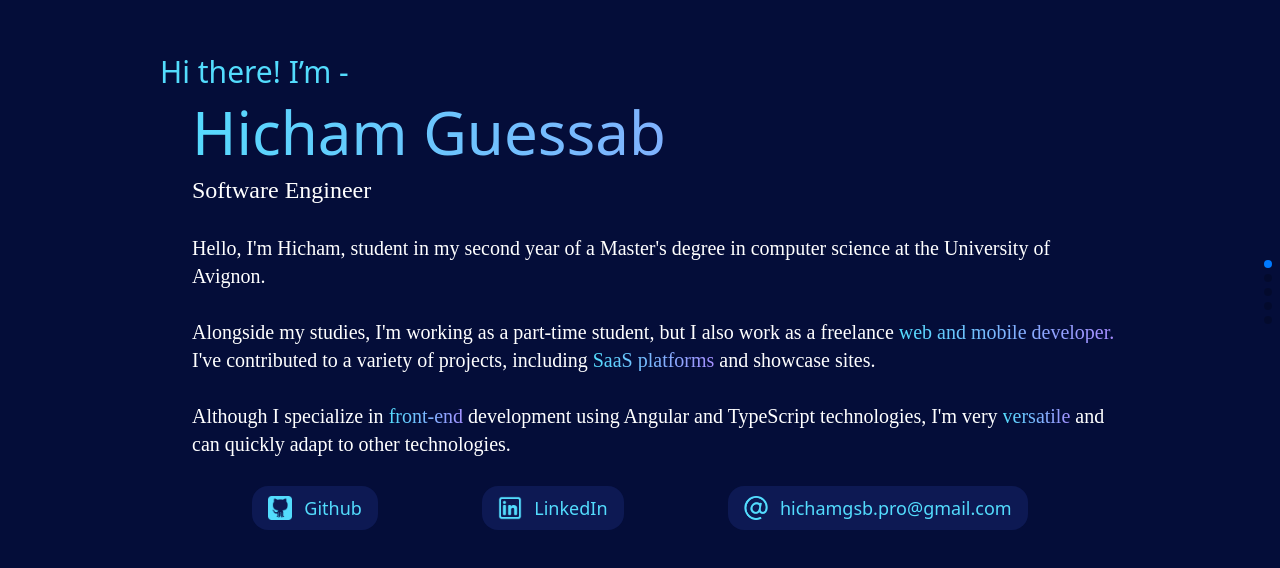
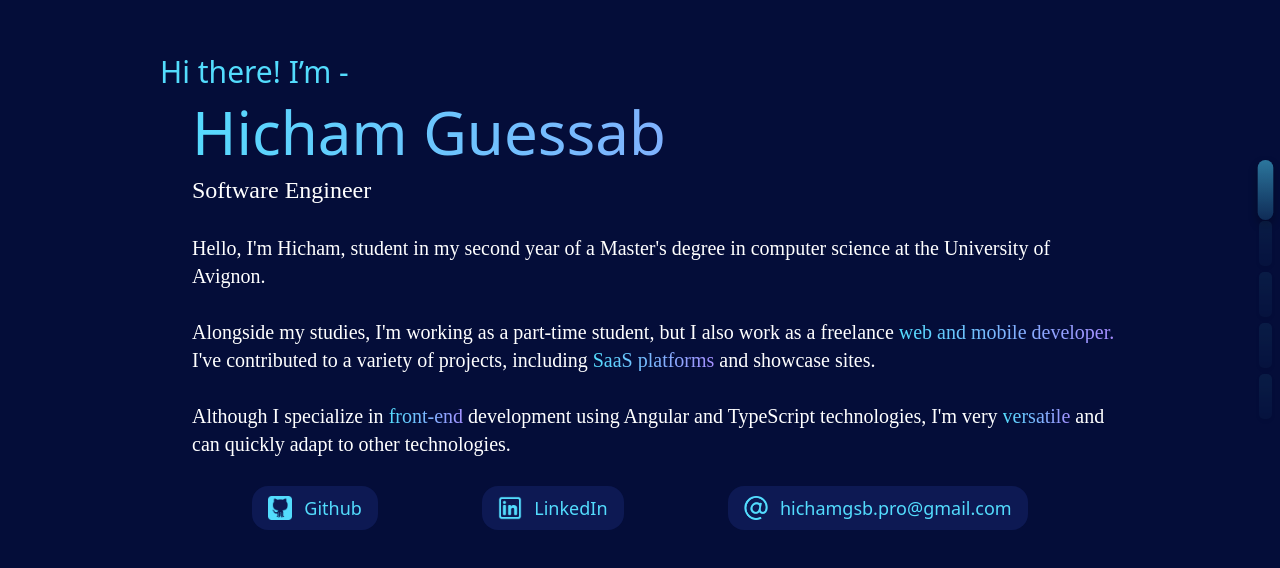
Before and after one commit to HichamGuessab/portfolio, an Angular app: page / in a window 1280 px wide. Shown: the part 108-676 px from the top of the page. Built offline with nearby package versions, Linux system fonts and the light colour scheme.

Commit message:
css correction

```diff
--- a/src/app/app.component.html
+++ b/src/app/app.component.html
@@ -1,22 +1,28 @@
 <swiper-container
   pagination="true"
+  pagination-clickable="true"
+  mousewheel="true"
   direction="vertical"
-  class="h-screen w-screen text-white"
+  class="h-screen w-full overflow-x-hidden text-white"
   css-mode="true"
 >
-  <swiper-slide class="flex items-center justify-center">
+  <swiper-slide class="flex items-center justify-center overflow-x-hidden">
     <profile-section class="w-3/4" />
   </swiper-slide>
-  <swiper-slide class="flex items-center justify-center">
+  <swiper-slide class="flex items-center justify-center overflow-x-hidden">
     <skills-section class="w-2/4" />
   </swiper-slide>
-  <swiper-slide class="flex flex-col items-center justify-center">
+  <swiper-slide
+    class="flex flex-col items-center justify-center overflow-x-hidden"
+  >
     <experience-section class="w-3/4" />
   </swiper-slide>
-  <swiper-slide class="flex flex-col items-center justify-center">
+  <swiper-slide
+    class="flex flex-col items-center justify-center overflow-x-hidden"
+  >
     <education-section class="w-3/4" />
   </swiper-slide>
-  <swiper-slide class="flex items-center justify-center">
+  <swiper-slide class="flex items-center justify-center overflow-x-hidden">
     <projects-section class="w-3/4" />
   </swiper-slide>
 </swiper-container>
--- a/src/app/app.component.ts
+++ b/src/app/app.component.ts
@@ -19,6 +19,45 @@ import { ExperienceSectionComponent } from './components/experience-section/expe
     EducationSectionComponent,
     ExperienceSectionComponent,
   ],
+  styles: [
+    `
+      swiper-container::part(button-prev),
+      swiper-container::part(button-next) {
+        display: none;
+      }
+
+      @media (min-width: 480px) {
+        swiper-container::part(button-prev),
+        swiper-container::part(button-next) {
+          display: block;
+        }
+      }
+
+      swiper-container::part(bullet) {
+        width: 13px;
+        height: 45px;
+        background: linear-gradient(rgba(55, 150, 173, 0.56), #0f2c57);
+        border-radius: 5px;
+        transition: all 0.4s ease-in-out;
+        cursor: pointer;
+        border: none;
+        box-shadow: 0 2px 5px rgba(0, 0, 0, 0.2);
+      }
+
+      swiper-container::part(bullet):hover {
+        background: linear-gradient(rgba(83, 220, 253, 0.51), #a88cff, #0f2c57);
+      }
+
+      swiper-container::part(bullet-active) {
+        width: 13px;
+        height: 50px;
+        background: linear-gradient(rgba(83, 220, 253, 0.51), #0f2c57);
+        border-radius: 10px;
+        transform: scale(1.2);
+        box-shadow: 0 4px 8px rgba(0, 0, 0, 0.3);
+      }
+    `,
+  ],
   schemas: [CUSTOM_ELEMENTS_SCHEMA],
 })
 export class AppComponent {
--- a/src/app/components/education-section/education-item/education-item.component.html
+++ b/src/app/components/education-section/education-item/education-item.component.html
@@ -1,5 +1,5 @@
 <div
-  class="flex h-auto w-72 flex-col justify-center gap-2 rounded-2xl border border-dotted border-lightBlue bg-navyBlue px-8 py-3"
+  class="flex h-auto w-72 flex-col justify-center gap-2 rounded-2xl border border-lightBlue bg-navyBlue px-8 py-3"
 >
   <div class="flex flex-col">
     <h3 class="text-2xl font-medium text-white">
--- a/src/app/components/education-section/education-section.component.ts
+++ b/src/app/components/education-section/education-section.component.ts
@@ -15,6 +15,21 @@ import { EducationItemComponent } from './education-item/education-item.componen
   imports: [EducationItemComponent],
   schemas: [CUSTOM_ELEMENTS_SCHEMA],
   host: { class: 'flex flex-col' },
+  styles: [
+    `
+      swiper-container::part(button-prev),
+      swiper-container::part(button-next) {
+        display: none;
+      }
+
+      @media (min-width: 540px) {
+        swiper-container::part(button-prev),
+        swiper-container::part(button-next) {
+          display: block;
+        }
+      }
+    `,
+  ],
 })
 export class EducationSectionComponent implements OnInit {
   degrees: Degree[] = [];
--- a/src/app/components/experience-section/experience-item/experience-item.component.html
+++ b/src/app/components/experience-section/experience-item/experience-item.component.html
@@ -1,5 +1,5 @@
 <div
-  class="flex h-[30rem] w-80 flex-col justify-between gap-6 rounded-2xl border border-dotted border-lightBlue bg-navyBlue p-6"
+  class="flex h-[30rem] w-80 flex-col justify-between gap-6 rounded-2xl border border-lightBlue bg-navyBlue p-6"
 >
   <div class="flex flex-col">
     <h3 class="pb-2 text-2xl font-medium text-white">
--- a/src/app/components/experience-section/experience-section.component.ts
+++ b/src/app/components/experience-section/experience-section.component.ts
@@ -15,6 +15,21 @@ import { ExperienceService } from '../../services/experience.service';
   imports: [ExperienceItemComponent],
   schemas: [CUSTOM_ELEMENTS_SCHEMA],
   host: { class: 'flex flex-col' },
+  styles: [
+    `
+      swiper-container::part(button-prev),
+      swiper-container::part(button-next) {
+        display: none;
+      }
+
+      @media (min-width: 640px) {
+        swiper-container::part(button-prev),
+        swiper-container::part(button-next) {
+          display: block;
+        }
+      }
+    `,
+  ],
 })
 export class ExperienceSectionComponent implements OnInit {
   experiences: Experience[] = [];
--- a/src/app/components/projects-section/project-item/project-item.component.html
+++ b/src/app/components/projects-section/project-item/project-item.component.html
@@ -1,5 +1,9 @@
-<div class="w-fit rounded-2xl bg-gradient-to-b from-lightBlue to-purple p-px">
-  <div class="flex w-72 flex-col gap-6 rounded-2xl bg-nightBlue md:w-96">
+<div
+  class="h-fit w-fit rounded-2xl bg-gradient-to-b from-lightBlue to-purple p-px"
+>
+  <div
+    class="flex h-48 w-72 flex-col justify-between gap-6 rounded-2xl bg-nightBlue md:w-96"
+  >
     <div class="flex flex-col gap-1 py-4">
       <h3
         class="bg-gradient-to-b from-lightBlue to-purple bg-clip-text text-center text-3xl font-bold text-transparent md:text-4xl"
--- a/src/app/components/projects-section/projects-section.component.ts
+++ b/src/app/components/projects-section/projects-section.component.ts
@@ -15,6 +15,34 @@ import { ProjectItemComponent } from './project-item/project-item.component';
   imports: [ProjectItemComponent],
   schemas: [CUSTOM_ELEMENTS_SCHEMA],
   host: { class: 'flex flex-col' },
+  styles: [
+    `
+      swiper-container::part(button-prev),
+      swiper-container::part(button-next) {
+        display: none;
+      }
+
+      @media (min-width: 640px) {
+        swiper-container::part(button-prev),
+        swiper-container::part(button-next) {
+          display: block;
+        }
+      }
+
+      swiper-container::part(bullet-active) {
+        background-color: #53dcfd;
+        transform: scale(1.5);
+      }
+
+      swiper-container::part(bullet) {
+        background-color: #53dcfd;
+      }
+
+      swiper-container::part(pagination) {
+        top: 200px;
+      }
+    `,
+  ],
 })
 export class ProjectsSectionComponent implements OnInit {
   private _projectService: ProjectService = inject(ProjectService);
```
